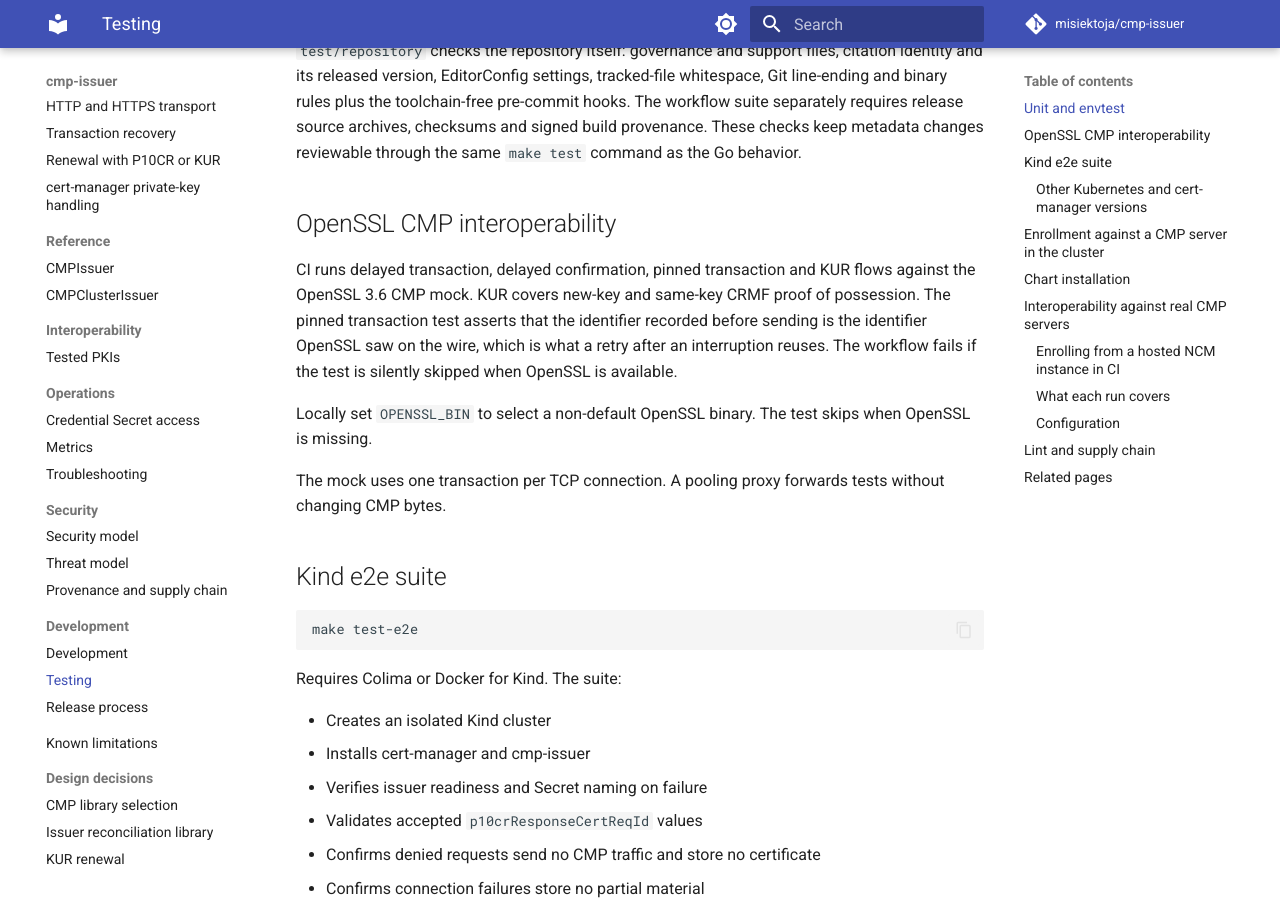
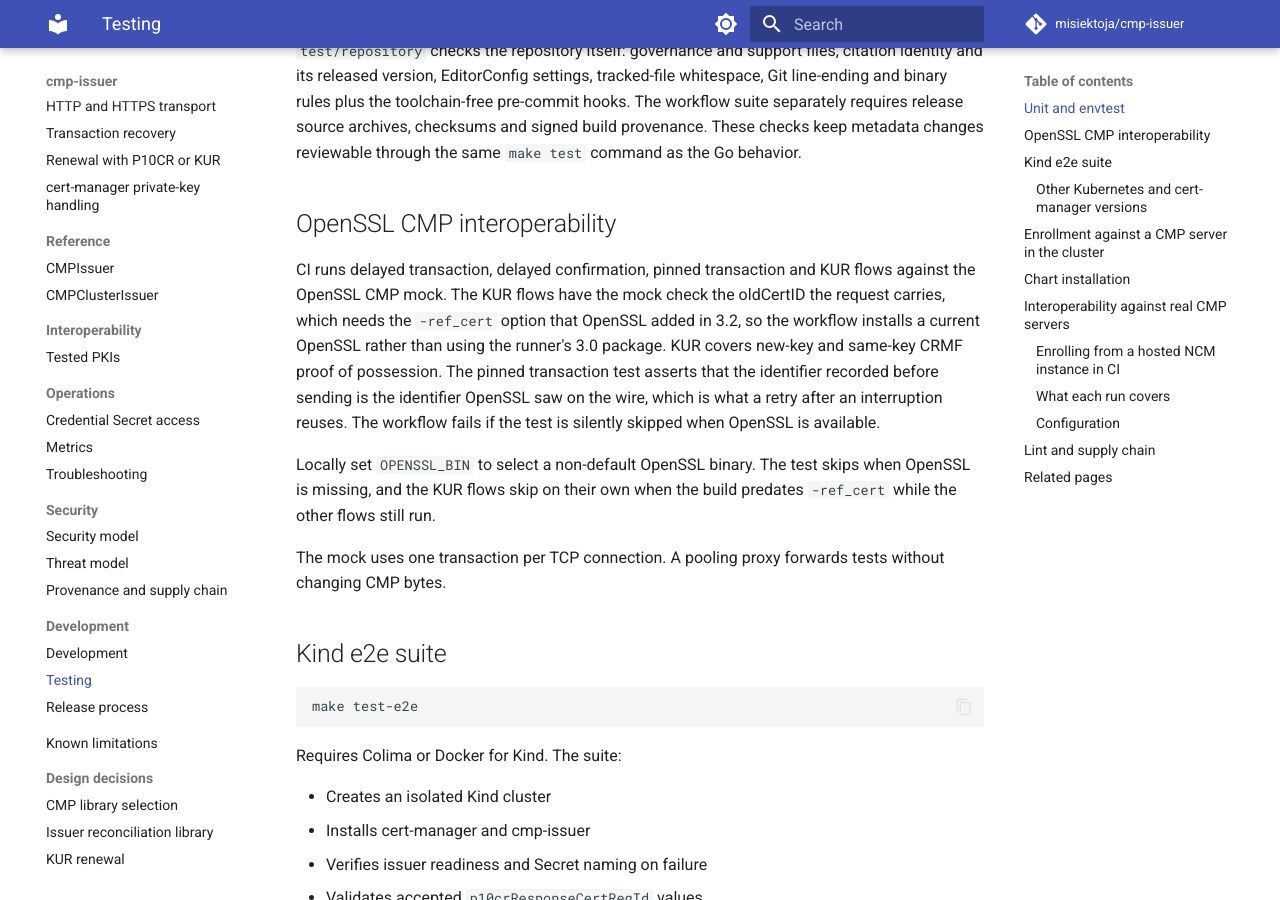
Before and after one commit to misiektoja/cmp-issuer, an MkDocs documentation site: the page built from docs/development/testing.md, in a window 1280 px wide and 900 px high, scrolled down 1092 px. Built offline with MkDocs 1.6.1 and Material for MkDocs 9.7.7, drawn with Linux system fonts in a browser that asks for light colours; comment, search, counter and statistics services are not loaded.

Commit message:
docs(development): record the OpenSSL version the KUR interop needs

```diff
--- a/docs/development/testing.md
+++ b/docs/development/testing.md
@@ -45,9 +45,9 @@ checksums and signed build provenance. These checks keep metadata changes review
 
 ## OpenSSL CMP interoperability
 
-CI runs delayed transaction, delayed confirmation, pinned transaction and KUR flows against the OpenSSL 3.6 CMP mock. KUR covers new-key and same-key CRMF proof of possession. The pinned transaction test asserts that the identifier recorded before sending is the identifier OpenSSL saw on the wire, which is what a retry after an interruption reuses. The workflow fails if the test is silently skipped when OpenSSL is available.
+CI runs delayed transaction, delayed confirmation, pinned transaction and KUR flows against the OpenSSL CMP mock. The KUR flows have the mock check the oldCertID the request carries, which needs the `-ref_cert` option that OpenSSL added in 3.2, so the workflow installs a current OpenSSL rather than using the runner's 3.0 package. KUR covers new-key and same-key CRMF proof of possession. The pinned transaction test asserts that the identifier recorded before sending is the identifier OpenSSL saw on the wire, which is what a retry after an interruption reuses. The workflow fails if the test is silently skipped when OpenSSL is available.
 
-Locally set `OPENSSL_BIN` to select a non-default OpenSSL binary. The test skips when OpenSSL is missing.
+Locally set `OPENSSL_BIN` to select a non-default OpenSSL binary. The test skips when OpenSSL is missing, and the KUR flows skip on their own when the build predates `-ref_cert` while the other flows still run.
 
 The mock uses one transaction per TCP connection. A pooling proxy forwards tests without changing CMP bytes.
 
```
